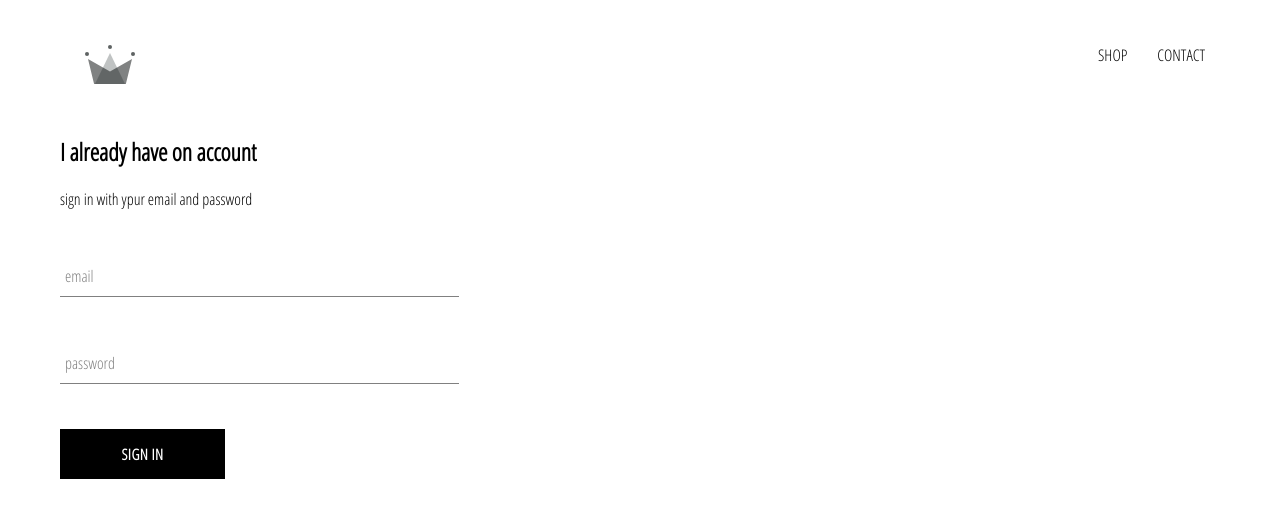
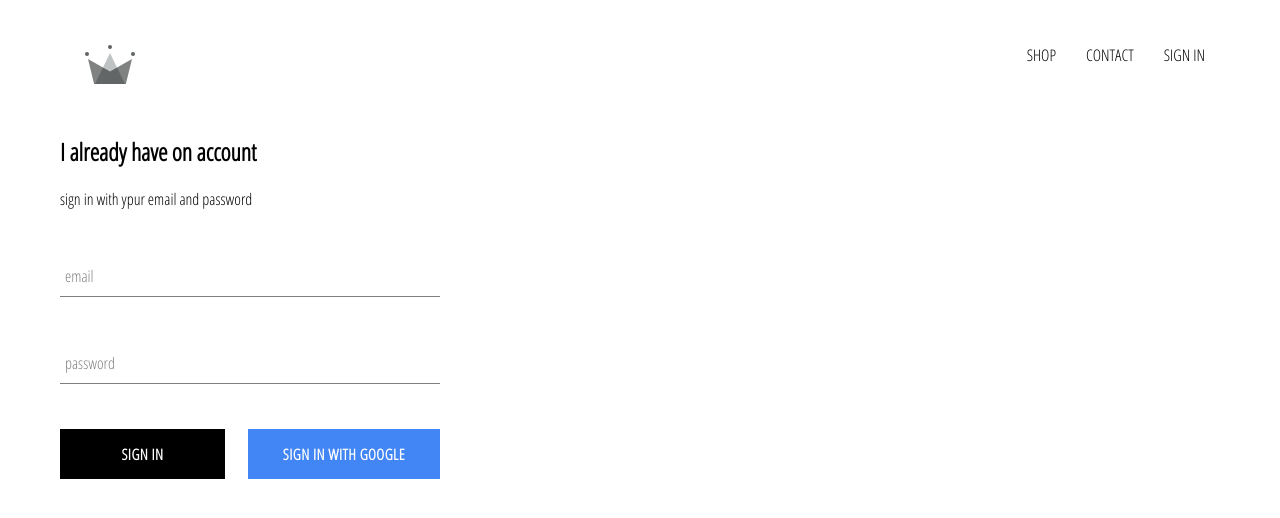
Before and after one commit to amirmohamad-mohamadi/react-developer, a React (Create React App) app: page /signin in a window 1280 px wide. Shown: the top 518 px of the page. Built offline with nearby package versions, Linux system fonts and the light colour scheme; no server answers.

Commit message:
integrated firebase into application, created sign in page with sign in component and sign in with google

```diff
--- a/package.json
+++ b/package.json
@@ -6,6 +6,7 @@
     "@testing-library/jest-dom": "^5.11.4",
     "@testing-library/react": "^11.1.0",
     "@testing-library/user-event": "^12.1.10",
+    "firebase": "^8.2.9",
     "node-sass": "^4.14.1",
     "react": "^17.0.1",
     "react-dom": "^17.0.1",
--- a/public/index.html
+++ b/public/index.html
@@ -1,6 +1,7 @@
 <!DOCTYPE html>
 <html lang="en">
   <head>
+    <link rel="manifest" href="/manifest.json">
     <meta charset="utf-8" />
     <link rel="icon" href="%PUBLIC_URL%/favicon.ico" />
     <meta name="viewport" content="width=device-width, initial-scale=1" />
--- a/src/App.css
+++ b/src/App.css
@@ -7,3 +7,7 @@ a {
     text-decoration: none;
     color: black;
 }
+
+* {
+    box-sizing: border-box;
+}
--- a/src/App.js
+++ b/src/App.js
@@ -5,13 +5,35 @@ import './App.css';
 
 import HomePage from './pages/homepage/homepage.component';
 import ShopPage from './pages/shop/shop.component';
-import  SignInAndSignUpPage  from "./pages/sign-in-and-sign-up/sign-in-and-sign-up.component";
+import SignInAndSignUpPage from "./pages/sign-in-and-sign-up/sign-in-and-sign-up.component";
 import Header from './components/header/header.component';
+import { auth } from './firebase/firebase.utils';
 
-function App() {
+
+class App extends React.Component {
+  constructor() {
+    super();
+
+    this.state = {
+      currentUser: null
+    }
+  }
+  unsubscrebeFromAuth = null;
+
+  componentDidMount() {
+    this.unsubscrebeFromAuth = auth.onAuthStateChanged(user => {
+      this.setState({ currentUser: user });
+
+      console.log(user);
+    });
+  }
+  componentWillUnmount() {
+    this.unsubscrebeFromAuth();
+  }
+  render() {
     return (
       <div>
-      <Header/>
+        <Header currentUser={this.state.currentUser} />
         <Switch>
           <Route exact path='/' component={HomePage} />
           <Route path='/shop' component={ShopPage} />
@@ -20,5 +42,7 @@ function App() {
       </div>
     );
   }
+}
+
 
 export default App;
--- a/src/components/custom-button/coustom-button.component.jsx
+++ b/src/components/custom-button/coustom-button.component.jsx
@@ -2,8 +2,8 @@ import React from 'react';
 
 import './coustom-button.styles.scss';
 
-const CustomButton = ({children, ...otherProps}) => (
-    <button className='custom-button'{...otherProps} >
+const CustomButton = ({children,isGoogleSignIn , ...otherProps}) => (
+    <button className={`${isGoogleSignIn ? 'google-sign-in': ''} custom-button`}{...otherProps} >
         {children}
     </button>
 );
--- a/src/components/custom-button/coustom-button.styles.scss
+++ b/src/components/custom-button/coustom-button.styles.scss
@@ -19,4 +19,13 @@
       color: black;
       border: 1px solid black;
     }
+    &.google-sign-in{
+      background-color: #4285f4;
+      color: white;
+
+      &:hover{
+        background-color: #357ae8;
+        border: none;
+      }
+    }
   }
--- a/src/components/header/header.component.jsx
+++ b/src/components/header/header.component.jsx
@@ -1,11 +1,13 @@
 import React from 'react';
 import { Link } from 'react-router-dom';
+
+import { auth } from '../../firebase/firebase.utils';
 
 import { ReactComponent as Logo } from '../../assets/4.2 crown.svg';
 
 import './header.styles.scss';
 
-const Header = () => (
+const Header = ({ currentUser }) => (
     <div className='header'>
         <Link className='logo-container' to='/'>
             <Logo className='logo' />
@@ -13,6 +15,15 @@ const Header = () => (
         <div className='options'>
             <Link className='option' to='/shop' >SHOP</Link>
             <Link className='option' to='/shop' >CONTACT</Link>
+            {
+                currentUser ? (
+                    <div className='option'
+                        onClick={() => auth.signOut()}>SIGN OUT
+                    </div>
+                ) : (
+                        <Link className='option' to='/signin'>SIGN IN</Link>
+                    )
+            }
         </div>
     </div>
 );
--- a/src/components/header/header.styles.scss
+++ b/src/components/header/header.styles.scss
@@ -20,6 +20,7 @@
 
       .option {
         padding: 10px 15px;
+        cursor: pointer;
       }
     }
   }
--- a/src/components/sign-in/sign-in.component.jsx
+++ b/src/components/sign-in/sign-in.component.jsx
@@ -2,6 +2,8 @@ import React from 'react';
 
 import FormInput from '../form-input/form-input.component';
 import CustomButton from '../custom-button/coustom-button.component';
+
+import { signInWithGoogle } from '../../firebase/firebase.utils';
 
 import './sign-in.styles.scss';
 
@@ -45,10 +47,16 @@ class SignIn extends React.Component {
                         value={this.state.password}
                         handleChange={this.handleChange}
                         label="password"
-                        required />
+                        required
+                    />
+                    <div className='buttons'>
+                        <CustomButton type="submit">sign in</CustomButton>
+                        <CustomButton onClick={signInWithGoogle} isGoogleSignIn>
+                            {' '}
+                            sign in with Google{' '}
+                        </CustomButton>
+                    </div>
 
-
-                    <CustomButton type="submit">sign in</CustomButton>
                 </form>
 
             </div>
--- a/src/components/sign-in/sign-in.styles.scss
+++ b/src/components/sign-in/sign-in.styles.scss
@@ -1,9 +1,13 @@
 .sign-in{
-    width: 30vw;
+    width: 380px;
     display: flex;
     flex-direction: column;
 
     .title{
         margin: 10px 0;
     }
+    .buttons{
+        display: flex;
+        justify-content: space-between;
+    }
 }
--- /dev/null
+++ b/src/firebase/firebase.utils.js
@@ -0,0 +1,24 @@
+import firebase from 'firebase/app';
+import 'firebase/firestore';
+import 'firebase/auth';
+
+const config = {
+    apiKey: "AIzaSyDT9TjXli8Tvyoz59rzxXiraPcx_4ndKmg",
+    authDomain: "react-developer-c4ba7.firebaseapp.com",
+    projectId: "react-developer-c4ba7",
+    storageBucket: "react-developer-c4ba7.appspot.com",
+    messagingSenderId: "865438357487",
+    appId: "1:865438357487:web:0f00572f6df4001bd4881a",
+    measurementId: "G-T9FL59EPTX"
+};
+
+firebase.initializeApp(config);
+
+ export const auth = firebase.auth();
+ export const firestore = firebase.firestore();
+
+ const provider = new firebase.auth.GoogleAuthProvider();
+ provider.setCustomParameters({ prompt: 'select_account'});
+ export const signInWithGoogle = () => auth.signInWithPopup(provider);
+
+ export default firebase;
```
Also changed, not shown: 2 other files (tests, documents, lock files or other folders). Lines whose indentation alone changed are shown as unchanged.
